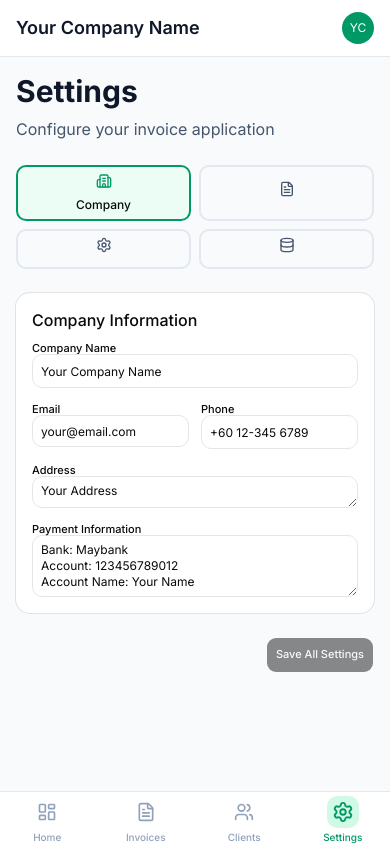
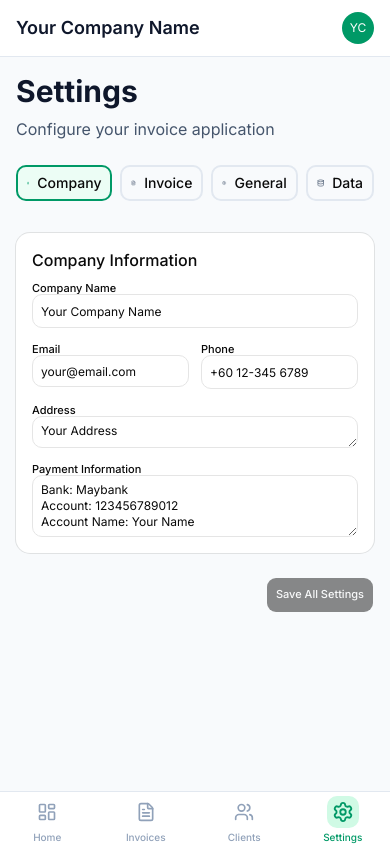
Before and after one commit to wanshazamirul/invoice, a Next.js app: page /settings in a window 390 px wide. Built offline with nearby package versions, Linux system fonts and the light colour scheme.

Commit message:
refactor: simplify settings navigation to horizontal layout
- Changed from grid to horizontal flex layout
- Always show icon + text (no conditional display)
- Added horizontal scroll for mobile overflow
- Cleaner and more intuitive navigation

```diff
--- a/app/settings/page.tsx
+++ b/app/settings/page.tsx
@@ -94,58 +94,54 @@ export default function SettingsPage() {
         </div>
       )}
 
-      {/* Custom Navigation - Button Style */}
-      <div className="grid grid-cols-2 sm:grid-cols-4 gap-2 mb-6">
+      {/* Custom Navigation - Horizontal Layout */}
+      <div className="flex gap-2 mb-6 overflow-x-auto pb-2">
         <button
           onClick={() => setCurrentTab('company')}
-          className={`flex flex-col sm:flex-row items-center justify-center gap-2 p-3 sm:px-4 rounded-lg border-2 transition-all ${
+          className={`flex items-center gap-2 px-4 py-2.5 rounded-lg border-2 transition-all whitespace-nowrap ${
             currentTab === 'company'
               ? 'border-emerald-600 bg-emerald-50 dark:bg-emerald-950/30'
               : 'border-slate-200 dark:border-slate-700 hover:border-slate-300 dark:hover:border-slate-600'
           }`}
         >
           <Building2 className={`w-4 h-4 ${currentTab === 'company' ? 'text-emerald-600 dark:text-emerald-500' : 'text-slate-600 dark:text-slate-400'}`} />
-          <span className="text-xs sm:text-sm font-medium">{currentTab === 'company' ? 'Company' : ''}</span>
-          <span className="hidden sm:inline text-sm font-medium">{currentTab !== 'company' ? 'Company' : ''}</span>
+          <span className="text-sm font-medium">Company</span>
         </button>
 
         <button
           onClick={() => setCurrentTab('invoice')}
-          className={`flex flex-col sm:flex-row items-center justify-center gap-2 p-3 sm:px-4 rounded-lg border-2 transition-all ${
+          className={`flex items-center gap-2 px-4 py-2.5 rounded-lg border-2 transition-all whitespace-nowrap ${
             currentTab === 'invoice'
               ? 'border-emerald-600 bg-emerald-50 dark:bg-emerald-950/30'
               : 'border-slate-200 dark:border-slate-700 hover:border-slate-300 dark:hover:border-slate-600'
           }`}
         >
           <FileText className={`w-4 h-4 ${currentTab === 'invoice' ? 'text-emerald-600 dark:text-emerald-500' : 'text-slate-600 dark:text-slate-400'}`} />
-          <span className="text-xs sm:text-sm font-medium">{currentTab === 'invoice' ? 'Invoice' : ''}</span>
-          <span className="hidden sm:inline text-sm font-medium">{currentTab !== 'invoice' ? 'Invoice' : ''}</span>
+          <span className="text-sm font-medium">Invoice</span>
         </button>
 
         <button
           onClick={() => setCurrentTab('general')}
-          className={`flex flex-col sm:flex-row items-center justify-center gap-2 p-3 sm:px-4 rounded-lg border-2 transition-all ${
+          className={`flex items-center gap-2 px-4 py-2.5 rounded-lg border-2 transition-all whitespace-nowrap ${
             currentTab === 'general'
               ? 'border-emerald-600 bg-emerald-50 dark:bg-emerald-950/30'
               : 'border-slate-200 dark:border-slate-700 hover:border-slate-300 dark:hover:border-slate-600'
           }`}
         >
           <SettingsIcon className={`w-4 h-4 ${currentTab === 'general' ? 'text-emerald-600 dark:text-emerald-500' : 'text-slate-600 dark:text-slate-400'}`} />
-          <span className="text-xs sm:text-sm font-medium">{currentTab === 'general' ? 'General' : ''}</span>
-          <span className="hidden sm:inline text-sm font-medium">{currentTab !== 'general' ? 'General' : ''}</span>
+          <span className="text-sm font-medium">General</span>
         </button>
 
         <button
           onClick={() => setCurrentTab('data')}
-          className={`flex flex-col sm:flex-row items-center justify-center gap-2 p-3 sm:px-4 rounded-lg border-2 transition-all ${
+          className={`flex items-center gap-2 px-4 py-2.5 rounded-lg border-2 transition-all whitespace-nowrap ${
             currentTab === 'data'
               ? 'border-emerald-600 bg-emerald-50 dark:bg-emerald-950/30'
               : 'border-slate-200 dark:border-slate-700 hover:border-slate-300 dark:hover:border-slate-600'
           }`}
         >
           <Database className={`w-4 h-4 ${currentTab === 'data' ? 'text-emerald-600 dark:text-emerald-500' : 'text-slate-600 dark:text-slate-400'}`} />
-          <span className="text-xs sm:text-sm font-medium">{currentTab === 'data' ? 'Data' : ''}</span>
-          <span className="hidden sm:inline text-sm font-medium">{currentTab !== 'data' ? 'Data' : ''}</span>
+          <span className="text-sm font-medium">Data</span>
         </button>
       </div>
 
```
